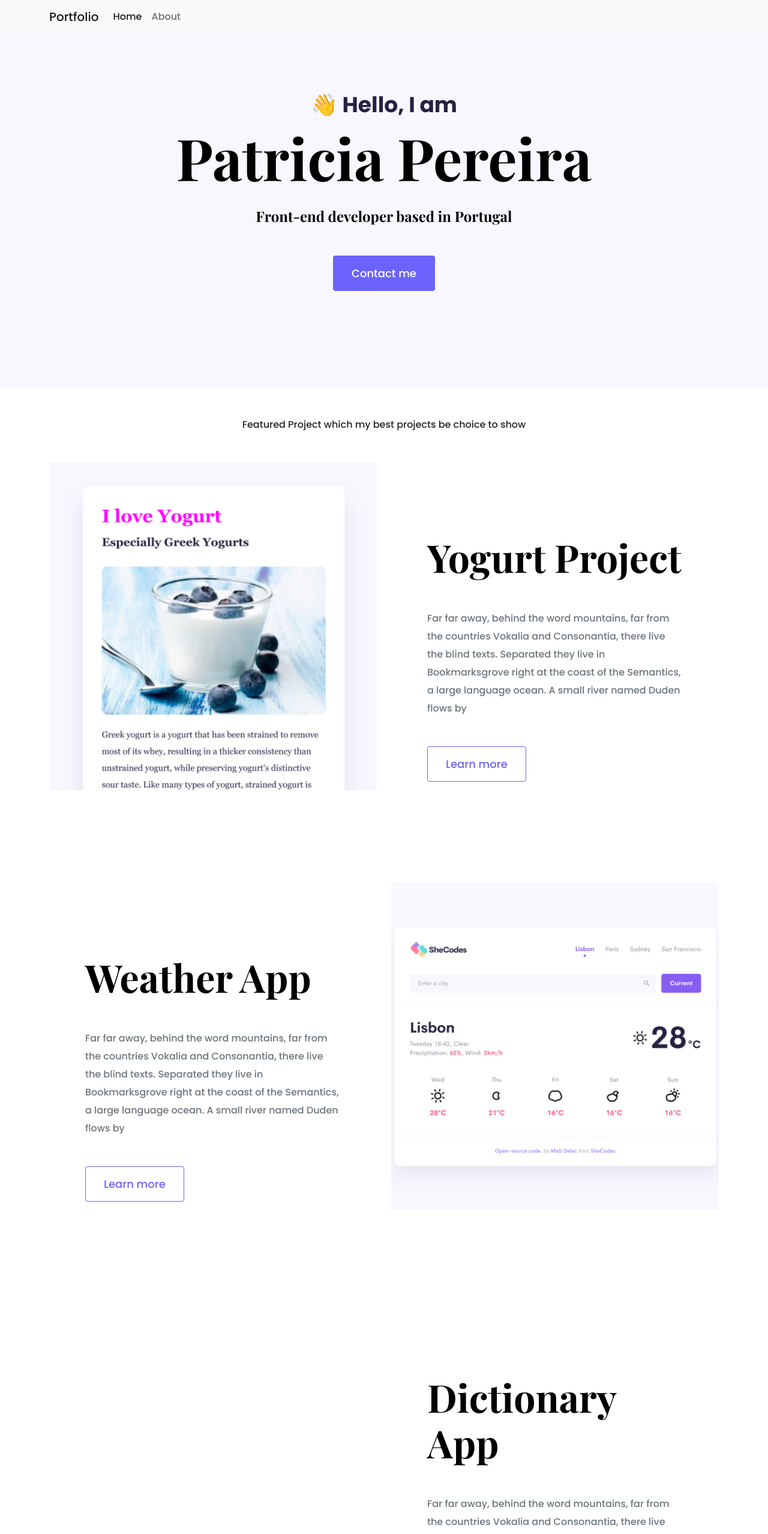
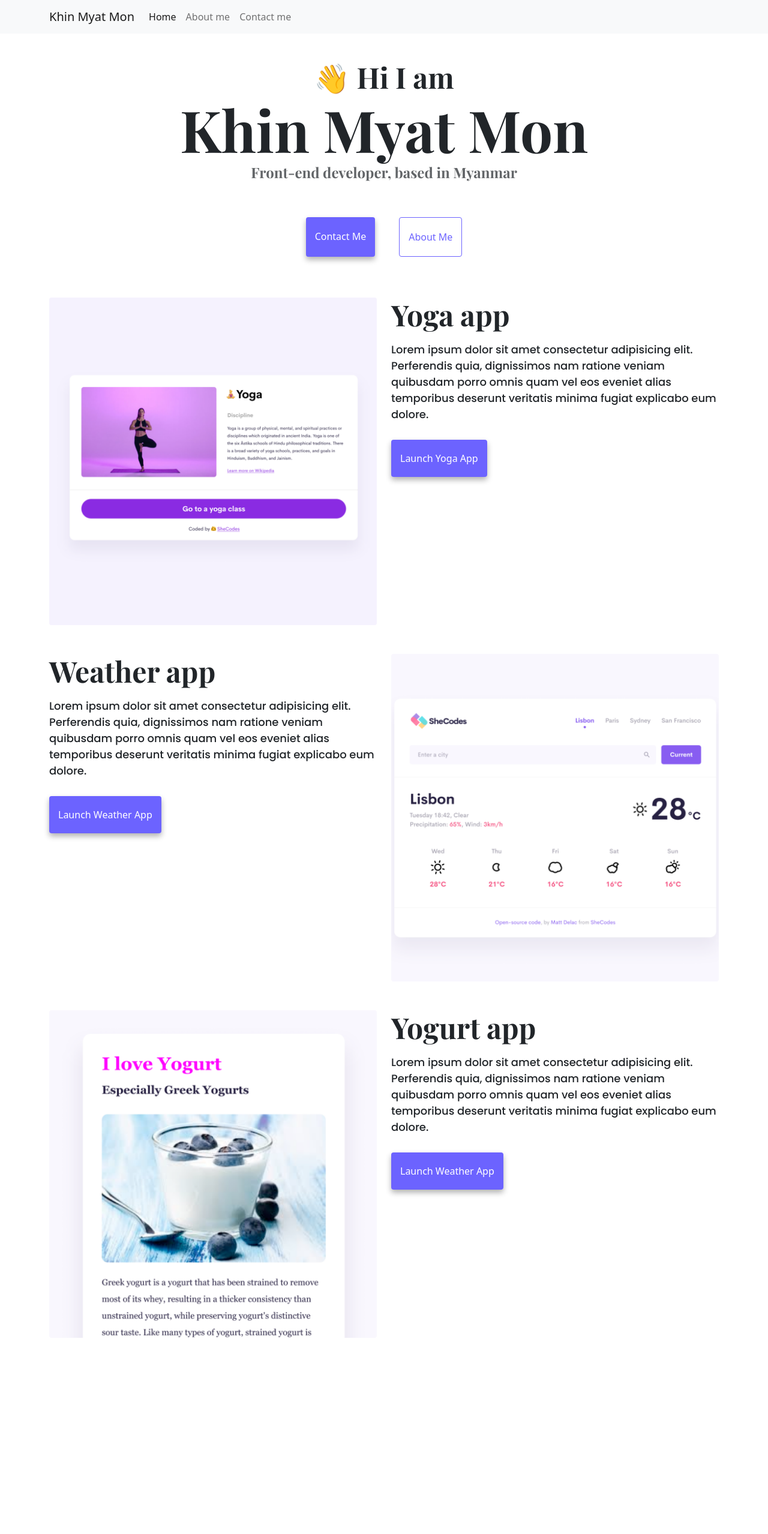
Before and after one commit to KMyatMon/css_js_font_links, a plain HTML site: page index.html in a window 1280 px wide. Shown: the top 2557 px of the page at 60% size. After the commit the page ends 2230 px from the top, so only its background shows below. Drawn offline with nearby package versions, Linux system fonts and the light colour scheme.

Commit message:
some head change
some head change

```diff
--- a/index.html
+++ b/index.html
@@ -29,13 +29,14 @@
       rel="stylesheet"
     />
 
+    <link rel="stylesheet" href="styles/portfolio.css" />
     <meta name="viewport" content="width=device-width, initial-scale=1.0" />
     <link rel="stylesheet" href="style.css" />
   </head>
   <body>
     <nav class="navbar navbar-expand-lg navbar-light bg-light fixed-top">
       <div class="container">
-        <a class="navbar-brand" href="index.html">Portfolio</a>
+        <a class="navbar-brand" href="index.html">Khin Myat Mon</a>
         <button
           class="navbar-toggler"
           type="button"
@@ -55,77 +56,83 @@
               >
             </li>
             <li class="nav-item">
-              <a class="nav-link" href="about.html">About</a>
+              <a class="nav-link" href="about.html">About me</a>
+            </li>
+            <li class="nav-item">
+              <a class="nav-link" href="about.html#contact">Contact me</a>
             </li>
           </ul>
         </div>
       </div>
     </nav>
-    <div class="hero">
-      <p>👋 Hello, I am</p>
-      <h1>Patricia Pereira</h1>
-      <h2 class="mb-5">Front-end developer based in Portugal</h2>
-      <div>
-        <a href="#" class="btn btn-branding">Contact me</a>
-      </div>
+    <h2 class="text-center">👋 Hi I am</h2>
+    <h1 class="text-center">Khin Myat Mon</h1>
+    <h3 class="text-center">Front-end developer, based in Myanmar</h3>
+    <div class="navigation-links mb-5">
+      <a href="about.html#contact" class="primary-link">Contact me</a>
+      <a href="about.html" class="secondary-link">About me</a>
     </div>
-    <p class="text-center m-5">
-      Featured Project which my best projects be choice to show
-    </p>
     <div class="container">
-      <div class="row mb-5">
-        <div class="col d-none d-lg-block">
-          <img src="images/yogurt.png" class="img-fluid" alt="">
+      <div class="row">
+        <div class="col-sm-6">
+          <img
+            src="images/yoga.png"
+            class="img-fluid rounded d-none d-sm-block"
+          />
         </div>
-        <div class="col">
-          <div class="project-desciption">
-            <h2 class="mb-5">Yogurt Project</h2>
-            <p class="mb-5 text-muted">
-              Far far away, behind the word mountains, far from the countries
-              Vokalia and Consonantia, there live the blind texts. Separated
-              they live in Bookmarksgrove right at the coast of the Semantics, a
-              large language ocean. A small river named Duden flows by
-            </p>
-            <a href="" class="btn btn-branding-outline"> Learn more </a>
+        <div class="col-sm-6">
+          <h2 class="mb-3">Yoga app</h2>
+          <p>
+            Lorem ipsum dolor sit amet consectetur adipisicing elit. Perferendis
+            quia, dignissimos nam ratione veniam quibusdam porro omnis quam vel
+            eos eveniet alias temporibus deserunt veritatis minima fugiat
+            explicabo eum dolore.
+          </p>
+          <div class="mt-5">
+            <a href="#" class="primary-link project-link">Launch Yoga App</a>
           </div>
         </div>
       </div>
-      <div class="row mb-5">
-        <div class="col">
-          <div class="project-desciption">
-            <h2 class="mb-5">Weather App</h2>
-            <p class="mb-5 text-muted">
-              Far far away, behind the word mountains, far from the countries
-              Vokalia and Consonantia, there live the blind texts. Separated
-              they live in Bookmarksgrove right at the coast of the Semantics, a
-              large language ocean. A small river named Duden flows by
-            </p>
-            <a href="" class="btn btn-branding-outline"> Learn more </a>
+      <div class="row mt-5">
+        <div class="col-sm-6">
+          <h2 class="mb-3">Weather app</h2>
+          <p>
+            Lorem ipsum dolor sit amet consectetur adipisicing elit. Perferendis
+            quia, dignissimos nam ratione veniam quibusdam porro omnis quam vel
+            eos eveniet alias temporibus deserunt veritatis minima fugiat
+            explicabo eum dolore.
+          </p>
+          <div class="mt-5">
+            <a href="#" class="primary-link project-link">Launch Weather App</a>
           </div>
         </div>
-        <div class="col d-none d-lg-block">
-          <img src="images/weather.png" class="img-fluid" alt="">
+        <div class="col-sm-6">
+          <img
+            src="images/weather.png"
+            class="img-fluid rounded d-none d-sm-block"
+          />
         </div>
       </div>
-      <div class="row">
-        <div class="col d-none d-lg-block">
-          <img src="images/dictionary.png" class="img-fluid" alt="">
+      <div class="row mt-5">
+        <div class="col-sm-6">
+          <img
+            src="images/yogurt.png"
+            class="img-fluid rounded d-none d-sm-block"
+          />
         </div>
-        <div class="col">
-          <div class="project-desciption">
-            <h2 class="mb-5">Dictionary App</h2>
-            <p class="mb-5 text-muted">
-              Far far away, behind the word mountains, far from the countries
-              Vokalia and Consonantia, there live the blind texts. Separated
-              they live in Bookmarksgrove right at the coast of the Semantics, a
-              large language ocean. A small river named Duden flows by
-            </p>
-            <a href="" class="btn btn-branding-outline"> Learn more </a>
+        <div class="col-sm-6">
+          <h2 class="mb-3">Yogurt app</h2>
+          <p>
+            Lorem ipsum dolor sit amet consectetur adipisicing elit. Perferendis
+            quia, dignissimos nam ratione veniam quibusdam porro omnis quam vel
+            eos eveniet alias temporibus deserunt veritatis minima fugiat
+            explicabo eum dolore.
+          </p>
+          <div class="mt-5">
+            <a href="#" class="primary-link project-link">Launch Weather App</a>
           </div>
         </div>
       </div>
     </div>
-
-      <script defer src="https://static.cloudflareinsights.com/beacon.min.js/v2b4487d741ca48dcbadcaf954e159fc61680799950996" integrity="sha512-D/jdE0CypeVxFadTejKGTzmwyV10c1pxZk/AqjJuZbaJwGMyNHY3q/mTPWqMUnFACfCTunhZUVcd4cV78dK1pQ==" data-cf-beacon='{"rayId":"7b4334f01f683f54","token":"7449176f14aa420c959831edd48bd5b7","version":"2023.3.0","si":100}' crossorigin="anonymous"></script>
   </body>
 </html>
--- a/style.css
+++ b/style.css
@@ -1,121 +1,114 @@
 :root {
-  --branding-color: #6c63ff;
-  --secondary-color: #f9f7fe;
-  --heading-font-family: "Playfair Display", serif;
-  --default-font-family: "Poppins", sans-serif;
+  --primary-color: #6c63ff;
+  --secondary-color: #f5f2fe;
+  --box-shadow: 0 5px 10px rgba(0, 0, 0, 0.3);
 }
 
 body {
-  font-family: var(--default-font-family);
+  margin-top: 100px;
 }
 
 h1,
 h2,
-h3,
-h4,
-h5,
-h6 {
-  color: black;
-  font-family: var(--heading-font-family);
+h3 {
+  margin: 0;
+  font-family: "Playfair Display", serif;
   font-weight: bold;
 }
 
 h1 {
   font-size: 96px;
-  line-height: 1.5;
 }
 
 h2 {
-  font-size: 64px;
+  font-size: 48px;
+}
+
+h3 {
+  font-size: 24px;
+  opacity: 0.7;
 }
 
 p {
+  font-size: 18px;
+  line-height: 1.5;
+  font-family: "Poppins", sans-serif;
   font-weight: normal;
-  font-size: 16px;
-  line-height: 30px;
 }
 
-.hero {
-  background: var(--secondary-color);
-  text-align: center;
-  padding: 160px 20px;
+.navigation-links {
+  display: flex;
+  margin-top: 40px;
+  justify-content: center;
 }
 
-.hero p {
-  font-size: 36px;
-  font-weight: bold;
-  margin: 0;
-  color: #272142;
+.navigation-links a {
+  margin: 20px;
 }
 
-.hero h2 {
-  font-family: var(--heading-font-family);
-  font-weight: normal;
-  line-height: 1.5;
-  font-size: 24px;
+.primary-link {
+  border-radius: 4px;
+  padding: 20px 15px;
+  text-decoration: none;
+  text-transform: capitalize;
+  background: var(--primary-color);
+  box-shadow: var(--box-shadow);
+  color: white;
 }
 
-.about-section {
-  padding: 160px 20px;
+.secondary-link {
+  border-radius: 4px;
+  padding: 20px 15px;
+  text-decoration: none;
+  text-transform: capitalize;
+  color: var(--primary-color);
+  border: 1px solid var(--primary-color);
 }
 
-.about-section h1 {
-  font-size: 64px;
-  line-height: 80px;
+.homepage-link {
+  color: var(--primary-color);
+  text-align: center;
+  display: block;
 }
 
-.about-section h2 {
-  font-size: 18px;
-  font-family: var(--default-font-family);
+.about-paragraphs {
+  margin: 30px 0;
 }
 
-.about-section-content {
-  margin: 30px;
+.about-paragraphs p {
+  margin: 10px;
 }
 
-.btn-branding {
-  background: var(--branding-color);
-  border-radius: 4px;
-  color: white;
-  font-size: 18px;
-  line-height: 27px;
-  padding: 15px 30px;
+.email-link {
+  display: flex;
+  justify-content: center;
+  color: var(--primary-color);
+  font-size: 28px;
+  text-decoration: none;
 }
 
-.btn-branding-outline {
-  color: var(--branding-color);
-  border: 1px solid var(--branding-color);
-  border-radius: 4px;
-  font-size: 18px;
-  line-height: 27px;
-  padding: 15px 30px;
+.email-link:hover {
+  text-decoration: underline;
 }
 
-.project-desciption {
-  padding: 120px 60px;
-}
-
-@media (max-width: 900px) {
+@media (max-width: 576px) {
   h1 {
-    font-size: 44px;
-    line-height: 56px;
+    font-size: 48px;
+    line-height: 1.5;
   }
 
   h2 {
-    font-size: 44px;
+    font-size: 32px;
+    text-align: center;
   }
 
-  .hero {
-    padding: 80px 20px;
+  p {
+    text-align: center;
   }
 
-  .about-section {
+  .project-link {
+    display: block;
     text-align: center;
-    padding: 0;
-  }
-
-  .project-desciption {
-    padding: 0;
-    text-align: center;
+    margin: 0 20px;
   }
 }
```
Also changed, not shown: about.html (+82 -18 lines), images/cwgI-patricia.png (deleted).
